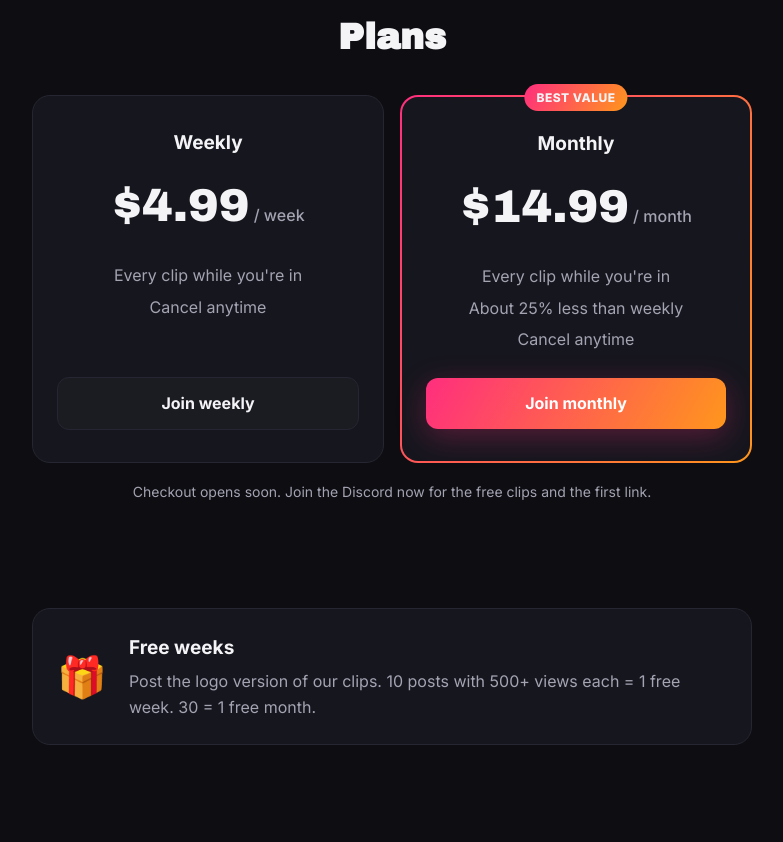
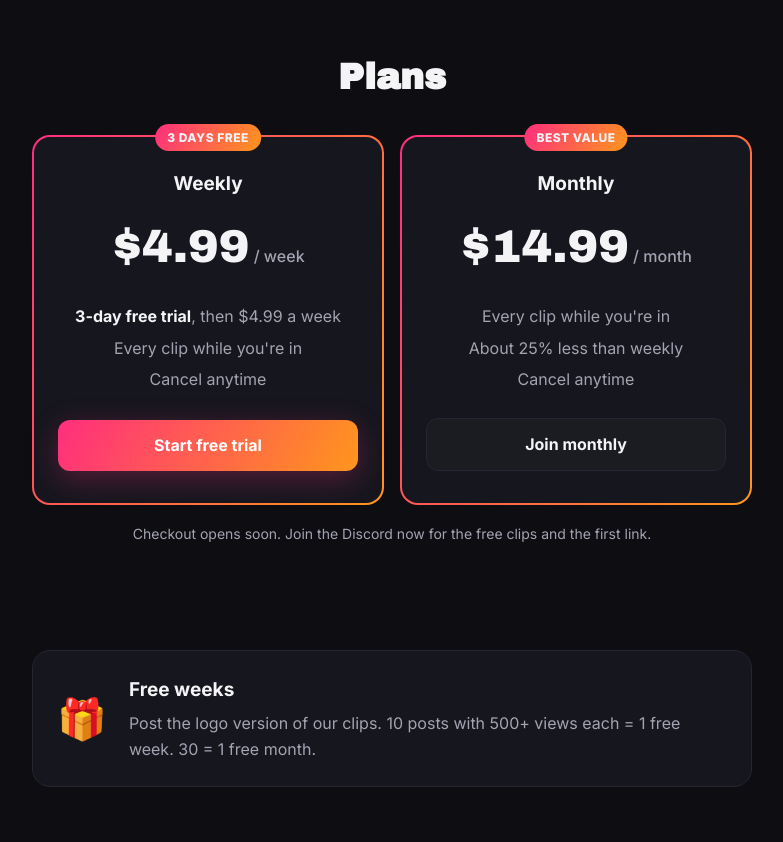
Before and after one commit to dropylol/clipshub, a plain HTML site: page index.html in a window 1280 px wide. Shown: the part 1494-2336 px from the top of the page, without its empty margins (248-1031 px from the left). Drawn offline with Linux system fonts and the light colour scheme.

Commit message:
Add the 3-day free trial: 3 days free, then $4.99 a week
The hero's main button and the weekly plan start the trial; the FAQ explains it.
The checkout note stays until the Whop plans exist.

Co-Authored-By: Claude Opus 5.5 <noreply@anthropic.com>
Claude-Session: https://claude.ai/code/session_01Dtg2qTad7bHo7ypFv4zP4k

```diff
--- a/index.html
+++ b/index.html
@@ -4,7 +4,7 @@
 <meta charset="utf-8">
 <meta name="viewport" content="width=device-width, initial-scale=1">
 <title>ClipsHub · Ready-to-post streamer clips</title>
-<meta name="description" content="Stop hunting for clips and overpaying for AI tools. Streamer clips already cut, captioned and ready to post, all in one place. From $4.99 a week.">
+<meta name="description" content="Stop hunting for clips and overpaying for AI tools. Streamer clips already cut, captioned and ready to post, all in one place. 3-day free trial, then $4.99 a week.">
 <link rel="icon" type="image/png" href="/favicon.png">
 <link rel="apple-touch-icon" href="/apple-touch-icon.png">
 <meta property="og:type" content="website">
@@ -61,6 +61,9 @@ h2{font-family:"Archivo Black",sans-serif;font-size:clamp(26px,4vw,36px);text-al
 .plan li{padding:3px 0}
 .plan .btn{width:100%}
 .note{text-align:center;color:var(--muted);font-size:14px;margin-top:18px}
+.trial-line{color:var(--muted);font-size:15px;margin-top:16px}
+.plan.trial{border:2px solid transparent;background:linear-gradient(var(--card),var(--card)) padding-box,var(--grad) border-box}
+.plan li b{color:var(--text)}
 .free{display:flex;gap:22px;align-items:center;max-width:720px;margin:0 auto}
 .free .big{font-size:40px;line-height:1}
 .faq{max-width:720px;margin:0 auto}
@@ -89,9 +92,10 @@ footer a:hover{color:var(--text)}
     <h1>Ready-to-post<br><span class="grad-text">streamer clips.</span></h1>
     <p class="lead">Stop hunting for clips and overpaying for AI tools. Get the biggest streamer moments already cut, captioned and ready to post, all in one place.</p>
     <div class="cta">
-      <a class="btn btn-main" href="https://discord.gg/j7bRzNpGnv">Join the Discord</a>
-      <a class="btn btn-ghost" href="#plans">See plans</a>
+      <a class="btn btn-main" href="#plans" data-plan="trial">Start your 3-day free trial</a>
+      <a class="btn btn-ghost" href="https://discord.gg/j7bRzNpGnv">Join the Discord</a>
     </div>
+    <p class="trial-line">3 days free, then $4.99 a week. Cancel anytime before day 3 and you pay nothing.</p>
   </header>
 
   <section id="why">
@@ -116,18 +120,19 @@ footer a:hover{color:var(--text)}
   <section id="plans">
     <h2>Plans</h2>
     <div class="grid plans">
-      <div class="card plan">
+      <div class="card plan trial">
+        <span class="tag">3 days free</span>
         <h3>Weekly</h3>
         <div class="price">$4.99<small> / week</small></div>
-        <ul><li>Every clip while you're in</li><li>Cancel anytime</li></ul>
-        <a class="btn btn-ghost" href="https://discord.gg/j7bRzNpGnv" data-plan="weekly">Join weekly</a>
+        <ul><li><b>3-day free trial</b>, then $4.99 a week</li><li>Every clip while you're in</li><li>Cancel anytime</li></ul>
+        <a class="btn btn-main" href="https://discord.gg/j7bRzNpGnv" data-plan="weekly">Start free trial</a>
       </div>
       <div class="card plan best">
         <span class="tag">Best value</span>
         <h3>Monthly</h3>
         <div class="price">$14.99<small> / month</small></div>
         <ul><li>Every clip while you're in</li><li>About 25% less than weekly</li><li>Cancel anytime</li></ul>
-        <a class="btn btn-main" href="https://discord.gg/j7bRzNpGnv" data-plan="monthly">Join monthly</a>
+        <a class="btn btn-ghost" href="https://discord.gg/j7bRzNpGnv" data-plan="monthly">Join monthly</a>
       </div>
     </div>
     <p class="note" id="checkout-note">Checkout opens soon. Join the Discord now for the free clips and the first link.</p>
@@ -145,7 +150,8 @@ footer a:hover{color:var(--text)}
     <div class="faq">
       <details><summary>What do I get?</summary><p>The clips channel in our Discord. Every drop is vertical and captioned, in a clean version and a version with our logo, with a title, hashtags and the streamer credit.</p></details>
       <details><summary>Where do I get the clips?</summary><p>In the Discord. Each drop has its files right in the post, ready to save and upload.</p></details>
-      <details><summary>Can I try it first?</summary><p>Yes. The Discord has a free clips channel anyone can see.</p></details>
+      <details><summary>Can I try it first?</summary><p>Yes. The weekly plan starts with a 3-day free trial: nothing to pay for 3 days, then $4.99 a week. Cancel before day 3 and you're never charged. The Discord also has a free clips channel anyone can see.</p></details>
+      <details><summary>How does the free trial work?</summary><p>Start the weekly plan and every clip unlocks right away. After 3 days it renews at $4.99 a week until you cancel. You can cancel anytime.</p></details>
       <details><summary>Can I cancel?</summary><p>Yes, anytime.</p></details>
       <details><summary>How do I get help?</summary><p>Open a ticket in the Discord's support channel: payments, support or questions. Only you and the team can see it.</p></details>
       <details><summary>I'm a streamer or rights holder</summary><p>Open a Questions ticket in the Discord's support channel and we take the clip down the same day, no questions asked.</p></details>
```
